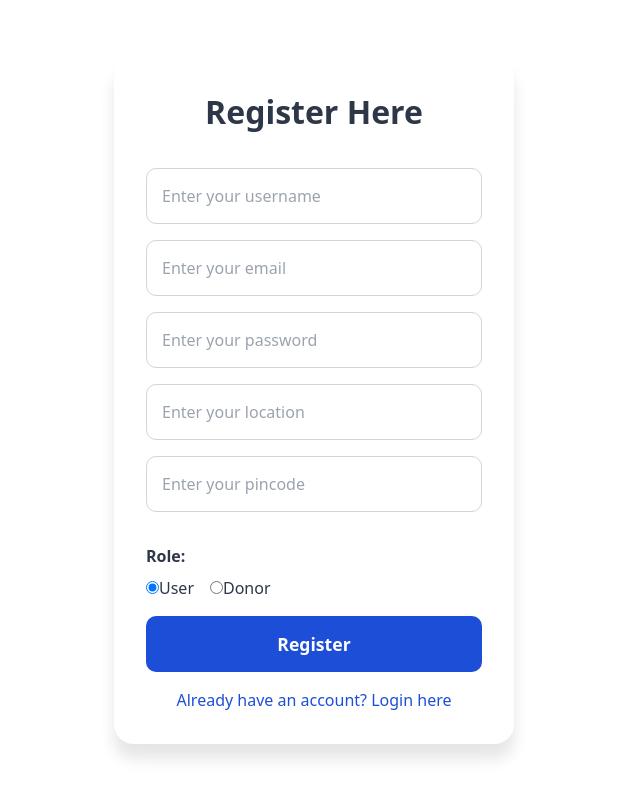
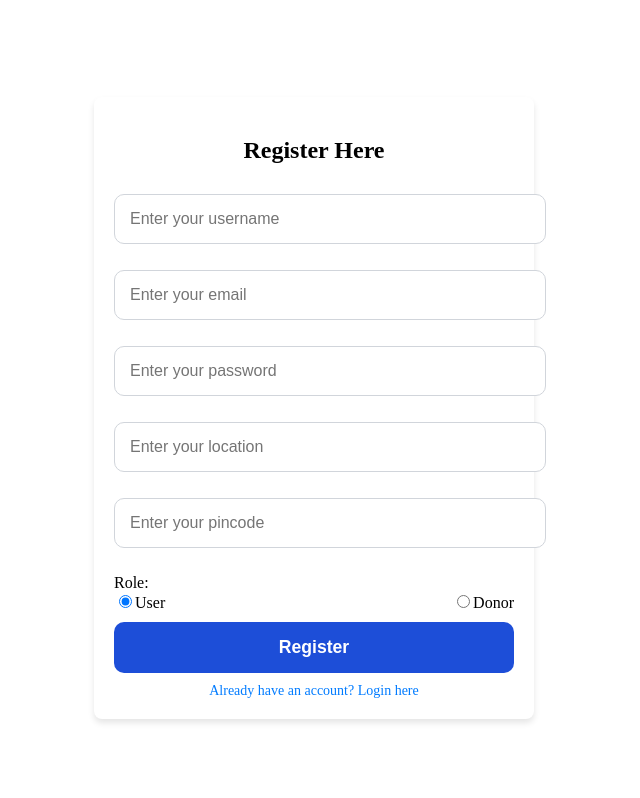
Before and after one commit to AnjanTH/NourishNet, a React (Vite) app in the folder Front-end/: page /register in a window 1280 px wide. Shown: the top 798 px of the page, without its empty margins (326-966 px from the left). Built offline with nearby package versions, Linux system fonts and the light colour scheme.

Commit message:
added frontend

```diff
--- a/Front-end/package.json
+++ b/Front-end/package.json
@@ -15,7 +15,9 @@
     "dom": "^0.0.3",
     "postcss": "^8.4.49",
     "react": "^18.3.1",
+    "react-countup": "^6.5.3",
     "react-dom": "^18.3.1",
+    "react-icons": "^5.3.0",
     "react-router-dom": "^6.28.0",
     "router": "^1.3.8"
   },
--- a/Front-end/src/App.jsx
+++ b/Front-end/src/App.jsx
@@ -2,9 +2,8 @@ import React from "react";
 import { BrowserRouter as Router, Routes, Route } from "react-router-dom";
 import PageHome from "./Pages/Home/PageHome";
 import Register from "./Pages/AuthPages/Register";
-import Login from "./Pages/AuthPages/Login"
+import Login from "./Pages/AuthPages/Login";
 import Dashboard from "./Pages/Dashboard.jsx/Dashboard";
-import './index.css'
 
 function App() {
   return (
@@ -12,9 +11,9 @@ function App() {
       <Router>
         <Routes>
           <Route path="/" element={<PageHome />} />
-          <Route path="register" element={<Register/>}/>
-          <Route path="login" element={<Login/>}/>
-          <Route path="Dashboard" element={<Dashboard/>}/>
+          <Route path="/login" element={<Login />} />
+          <Route path="/register" element={<Register />} />
+          <Route path="/dashboard" element={<Dashboard />}/>
         </Routes>
       </Router>
     </React.StrictMode>
--- a/Front-end/src/Pages/AuthPages/Login.css
+++ b/Front-end/src/Pages/AuthPages/Login.css
@@ -84,3 +84,69 @@
   .link:hover {
     text-decoration: underline;
   }
+  /* Login.css */
+.profile-container {
+    position: relative;
+    margin-top: 20px;
+  }
+
+  .profile-icon {
+    cursor: pointer;
+    display: inline-block;
+    border-radius: 50%;
+    width: 40px;
+    height: 40px;
+    background-color: #007bff;
+    display: flex;
+    justify-content: center;
+    align-items: center;
+  }
+
+  .profile-icon img {
+    width: 100%;
+    border-radius: 50%;
+  }
+
+  .dropdown-menu {
+    position: absolute;
+    top: 50px;
+    right: 0;
+    background-color: white;
+    border-radius: 8px;
+    box-shadow: 0 4px 8px rgba(0, 0, 0, 0.1);
+    padding: 15px;
+    width: 200px;
+    z-index: 10;
+  }
+
+  .dropdown-menu p {
+    margin: 10px 0;
+    font-size: 14px;
+  }
+
+  .logout-btn {
+    background-color: #e74c3c;
+    color: white;
+    border: none;
+    padding: 8px 12px;
+    border-radius: 4px;
+    cursor: pointer;
+    width: 100%;
+  }
+
+  .logout-btn:hover {
+    background-color: #c0392b;
+  }
+
+  .link {
+    display: block;
+    text-align: center;
+    margin-top: 10px;
+    font-size: 14px;
+    text-decoration: none;
+    color: #007bff;
+  }
+
+  .link:hover {
+    text-decoration: underline;
+  }
--- a/Front-end/src/Pages/AuthPages/Login.jsx
+++ b/Front-end/src/Pages/AuthPages/Login.jsx
@@ -1,7 +1,6 @@
 import React, { useState } from 'react';
 import axios from 'axios';
-
-import { Link,useNavigate } from 'react-router-dom';
+import { Link, useNavigate } from 'react-router-dom';
 import './Login.css';
 
 function Login() {
@@ -9,16 +8,21 @@ function Login() {
   const [password, setPassword] = useState("");
   const [message, setMessage] = useState("");
   const [loading, setLoading] = useState(false);
+  const [showDropdown, setShowDropdown] = useState(false); // For dropdown visibility
+  const [userData, setUserData] = useState(null); // To store user data (username, etc.)
 
   const navigate = useNavigate();
 
   const handleSubmit = async (e) => {
     e.preventDefault();
+
     if (!email || !password) {
       setMessage('Please fill in all fields.');
       return;
     }
+
     setLoading(true);
+
     try {
       const response = await axios.post(
         'http://localhost:8080/login',
@@ -29,14 +33,16 @@ function Login() {
       if (response?.status === 200) {
         setMessage('Login successful!');
         localStorage.setItem('user', JSON.stringify(response.data.user));
+        setUserData(response.data.user); // Save user data after login
         setTimeout(() => navigate('/Dashboard'), 1000);
       } else {
         setMessage('Unexpected response format.');
       }
     } catch (error) {
       console.error('Login failed:', error);
-      navigate('/login');
+
       if (error.response) {
+        // Handle server-side errors
         if (error.response.status === 400 && error.response.data?.redirectToRegister) {
           navigate('/register');
         } else {
@@ -52,6 +58,11 @@ function Login() {
     }
   };
 
+  // Toggle dropdown visibility
+  const toggleDropdown = () => {
+    setShowDropdown(!showDropdown);
+  };
+
   return (
     <div className="login-container">
       <div className="login-card">
@@ -61,6 +72,7 @@ function Login() {
         </header>
 
         <form onSubmit={handleSubmit}>
+          <div className="input-group">
             <input
               type="email"
               placeholder="Enter your email"
@@ -69,6 +81,9 @@ function Login() {
               className="input-field"
               required
             />
+          </div>
+
+          <div className="input-group">
             <input
               type="password"
               placeholder="Enter your password"
@@ -77,21 +92,47 @@ function Login() {
               className="input-field"
               required
             />
+          </div>
+
           <button
             type="submit"
             disabled={loading}
-            className="submit-button"
+            className={`submit-button ${loading ? 'loading' : ''}`}
           >
             {loading ? 'Logging in...' : 'Login'}
           </button>
         </form>
 
-        {message && <p className="message">{message}</p>}
+        {message && <p className={`message ${message.includes('successful') ? 'success' : 'error'}`}>{message}</p>}
 
         <Link to="/register" className="link">
           Don't have an account? Register here
         </Link>
       </div>
+
+      {/* Profile Icon & Dropdown */}
+      {userData && (
+        <div className="profile-container">
+          <div className="profile-icon" onClick={toggleDropdown}>
+            <img src="https://via.placeholder.com/40" alt="Profile" />
+          </div>
+
+          {showDropdown && (
+            <div className="dropdown-menu">
+              <p><strong>Username:</strong> {userData.username}</p>
+              <p><strong>Password:</strong> ********</p>
+              <Link to="/profile" className="link">Go to Profile</Link>
+              <button className="logout-btn" onClick={() => {
+                localStorage.removeItem('user');
+                setUserData(null);
+                navigate('/login');
+              }}>
+                Logout
+              </button>
+            </div>
+          )}
+        </div>
+      )}
     </div>
   );
 }
--- a/Front-end/src/Pages/AuthPages/Register.css
+++ b/Front-end/src/Pages/AuthPages/Register.css
@@ -1,119 +1,81 @@
-
+/* Register.css */
 .register-container {
     display: flex;
     justify-content: center;
     align-items: center;
-    min-height: 100vh;
-    background: linear-gradient(white);
+    height: 100vh;
+  }
+
+  .register-card {
     padding: 20px;
-  }
-  .register-card {
-    background-color: white;
-    padding: 2rem;
-    border-radius: 20px;
-    box-shadow: 0 15px 15px rgba(0, 0, 0.1, 0.1);
+    background-color: #fff;
+    border-radius: 8px;
+    box-shadow: 0 4px 6px rgba(0, 0, 0, 0.1);
     width: 100%;
     max-width: 400px;
   }
+
   .register-header {
     text-align: center;
-    margin-bottom: 2rem;
   }
 
-  .register-header h2 {
-    font-size: 2rem;
-    font-weight: bold;
-    color: #2d3748;
-  }
   .input-field {
     width: 100%;
-    padding: 15px;
-    margin-bottom: 1rem;
-    border: 1px solid #d1d5db;
-    border-radius: 10px;
-    font-size: 1rem;
-    color: #2d3748;
+    padding: 10px;
+    margin: 10px 0;
+    border-radius: 4px;
+    border: 1px solid #ddd;
   }
 
-  .input-field:focus {
-    outline: none;
-    border-color: #4caf50;
-    box-shadow: 0 0 5px rgba(76, 175, 80, 0.2);
-  }
   .submit-button {
     width: 100%;
-    padding: 15px;
-    background-color: #1d4ed8;
+    padding: 10px;
+    background-color: #28a745;
     color: white;
-    border-radius: 10px;
-    font-size: 1.1rem;
-    font-weight: bold;
+    border: none;
+    border-radius: 4px;
     cursor: pointer;
-    border: none;
-    transition: background-color 0.3s;
-  }
-
-  .submit-button:hover {
-    background-color: #2563eb;
   }
 
   .submit-button:disabled {
-    background-color: #d1d5db;
+    background-color: #ccc;
     cursor: not-allowed;
   }
+
   .message {
+    margin-top: 15px;
+    padding: 10px;
+    border-radius: 4px;
     text-align: center;
-    color: #e53e3e;
-    font-size: 1rem;
-    margin-top: 1rem;
+  }
+
+  .message.success {
+    background-color: #28a745;
+    color: white;
+  }
+
+  .message.error {
+    background-color: #dc3545;
+    color: white;
   }
 
   .link {
     display: block;
     text-align: center;
-    margin-top: 1rem;
-    color: #1d4ed8;
+    margin-top: 15px;
+    color: #007bff;
     text-decoration: none;
-    font-size: 1rem;
   }
 
   .link:hover {
     text-decoration: underline;
   }
-.role-selection {
-  margin: 1rem 0;
-}
 
-.role-label {
-  font-size: 1rem;
-  font-weight: bold;
-  color: #2d3748;
-  margin-bottom: 0.5rem;
-  display: block;
-}
+  .role-selection {
+    margin: 10px 0;
+  }
 
-.role-options {
-  display: flex;
-  gap: 1rem;
-}
-
-.role-options label {
-  font-size: 1rem;
-  color: #2d3748;
-  cursor: pointer;
-}
-/* Common styles for messages */
-.message {
-    margin-top: 1rem;
-    text-align: center;
-    font-size: 1rem;
-    font-weight: bold;
+  .role-options {
+    display: flex;
+    justify-content: space-between;
   }
-  .success {
-    background-color: rgb(120, 226, 120);
-    color:white;
-  }
-  .error {
-    background-color: rgb(245, 111, 111);
-    color:white;
-  }
--- a/Front-end/src/Pages/AuthPages/Register.jsx
+++ b/Front-end/src/Pages/AuthPages/Register.jsx
@@ -4,24 +4,45 @@ import { useNavigate, Link } from 'react-router-dom';
 import './Register.css';
 
 function Register() {
-  const [username, setUsername] = useState("");
-  const [email, setEmail] = useState("");
-  const [password, setPassword] = useState("");
-  const [location, setLocation] = useState("");
-  const [pincode, setPincode] = useState("");
-  const [role, setRole] = useState("user");
-  const [message, setMessage] = useState("");
+  const [username, setUsername] = useState('');
+  const [email, setEmail] = useState('');
+  const [password, setPassword] = useState('');
+  const [location, setLocation] = useState('');
+  const [pincode, setPincode] = useState('');
+  const [role, setRole] = useState('user');
+  const [message, setMessage] = useState('');
   const [loading, setLoading] = useState(false);
 
   const navigate = useNavigate();
+  const validateEmail = (email) => {
+    const emailRegex = /^[a-zA-Z0-9._-]+@[a-zA-Z0-9.-]+\.[a-zA-Z]{2,6}$/;
+    return emailRegex.test(email);
+  };
+  const validatePassword = (password) => {
+    const passwordRegex = /^(?=.*[A-Za-z])(?=.*\d)[A-Za-z\d]{8,}$/;
+    return passwordRegex.test(password);
+  };
 
   const handleSubmit = async (e) => {
     e.preventDefault();
+
     if (!username || !email || !password || !location || !pincode || !role) {
       setMessage('Please fill in all fields.');
       return;
     }
+
+    if (!validateEmail(email)) {
+      setMessage('Please enter a valid email address.');
+      return;
+    }
+
+    if (!validatePassword(password)) {
+      setMessage('Password must be at least 8 characters long and contain at least one letter and one number.');
+      return;
+    }
+
     setLoading(true);
+
     try {
       const response = await axios.post(
         'http://localhost:8080/register',
@@ -38,7 +59,7 @@ function Register() {
     } catch (error) {
       console.error('Registration failed:', error);
       if (error.response) {
-        if (error.response.data?.message === "User already exists") {
+        if (error.response.data?.message === 'User already exists') {
           setMessage('User already exists. Redirecting to login...');
           setTimeout(() => navigate('/login'), 1500);
         } else {
@@ -110,7 +131,7 @@ function Register() {
                   type="radio"
                   name="role"
                   value="user"
-        checked={role === "user"}
+                  checked={role === 'user'}
                   onChange={(e) => setRole(e.target.value)}
                 />
                 User
@@ -120,7 +141,7 @@ function Register() {
                   type="radio"
                   name="role"
                   value="donor"
-        checked={role === "donor"}
+                  checked={role === 'donor'}
                   onChange={(e) => setRole(e.target.value)}
                 />
                 Donor
@@ -136,6 +157,7 @@ function Register() {
             {loading ? 'Registering...' : 'Register'}
           </button>
         </form>
+
         {message && (
           <p
             className={`message ${message.includes('successful') ? 'success' : 'error'}`}
@@ -143,7 +165,6 @@ function Register() {
             {message}
           </p>
         )}
-
 
         <Link to="/login" className="link">
           Already have an account? Login here
--- /dev/null
+++ b/Front-end/src/Pages/Dashboard.jsx/Dashboard.css
@@ -0,0 +1,25 @@
+/* Style for the dropdown menu */
+.dropdown-menu {
+    position: absolute;
+    top: 40px;
+    right: 0;
+    background-color: white;
+    border: 1px solid #ddd;
+    box-shadow: 0px 4px 6px rgba(0, 0, 0, 0.1);
+    border-radius: 5px;
+    min-width: 250px;
+    z-index: 100;
+    display: flex;
+    flex-direction: column;
+    padding: 10px;
+  }
+
+  .dropdown-item {
+    padding: 8px 15px;
+    cursor: pointer;
+    transition: background-color 0.3s;
+  }
+
+  .dropdown-item:hover {
+    background-color: #f4f4f4;
+  }
--- a/Front-end/src/Pages/Dashboard.jsx/Dashboard.jsx
+++ b/Front-end/src/Pages/Dashboard.jsx/Dashboard.jsx
@@ -1,11 +1,81 @@
-import React from 'react'
+import React, { useState, useEffect } from "react";
+import { NavLink } from "react-router-dom";
+import { FaUserCircle } from "react-icons/fa";
+import axios from 'axios';
+import './Dashboard.css';
 
 function Dashboard() {
+  const [dropdownOpen, setDropdownOpen] = useState(false);
+  const [userData, setUserData] = useState(null);
+  const toggleDropdown = () => {
+    setDropdownOpen((prevState) => !prevState);
+  };
+  useEffect(() => {
+    const fetchProfile = async () => {
+      try {
+        const response = await axios.get('http://localhost:8080/profile', {
+          withCredentials: true,
+        });
+        setUserData(response.data.user);
+      } catch (err) {
+        console.error('Error fetching profile:', err);
+      }
+    };
+
+    fetchProfile();
+  }, []);
+  const handleLogout = async () => {
+    try {
+      await axios.post('http://localhost:8080/logout', {}, { withCredentials: true });
+      setUserData(null);
+      navigate('/login');
+    } catch (err) {
+      console.error('Error during logout:', err);
+      setError('Failed to log out. Please try again.');
+    }
+  };
+
+
   return (
     <div>
-      <h1>Welcome to dashboard</h1>
+      <header style={{ display: "flex", justifyContent: "space-between", alignItems: "center", padding: "10px 20px", backgroundColor: "#f4f4f4" }}>
+        <h1>Dashboard</h1>
+        <nav style={{ display: "flex", alignItems: "center", gap: "15px" }}>
+          <div style={{ position: "relative" }}>
+            <NavLink
+              to="#"
+              onClick={toggleDropdown}
+              style={{
+                textDecoration: "none",
+                color: "#555",
+                display: "flex",
+                alignItems: "center",
+                gap: "5px",
+                fontWeight: "bold",
+              }}
+            >
+              <FaUserCircle size={24} />
+            </NavLink>
+            {dropdownOpen && userData && (
+              <div className="dropdown-menu">
+                <div className="dropdown-item">
+                  <strong>Username:</strong> {userData.username}
+                </div>
+                <div className="dropdown-item">
+                  <strong>Email:</strong> {userData.email}
+                </div>
+                <div className="dropdown-item" style={{ backgroundColor: 'red', color: 'white' }} onClick={handleLogout}>
+                      Logout
+              </div>
+
+
+              </div>
+            )}
+          </div>
+        </nav>
+      </header>
     </div>
-  )
+  );
 }
 
-export default Dashboard
+export default Dashboard;
```
Also changed, not shown: Front-end/src/Pages/Home/PageHome.jsx (+0 -8 lines), 1 other file (tests, documents, lock files or other folders). Lines whose indentation alone changed are shown as unchanged.
